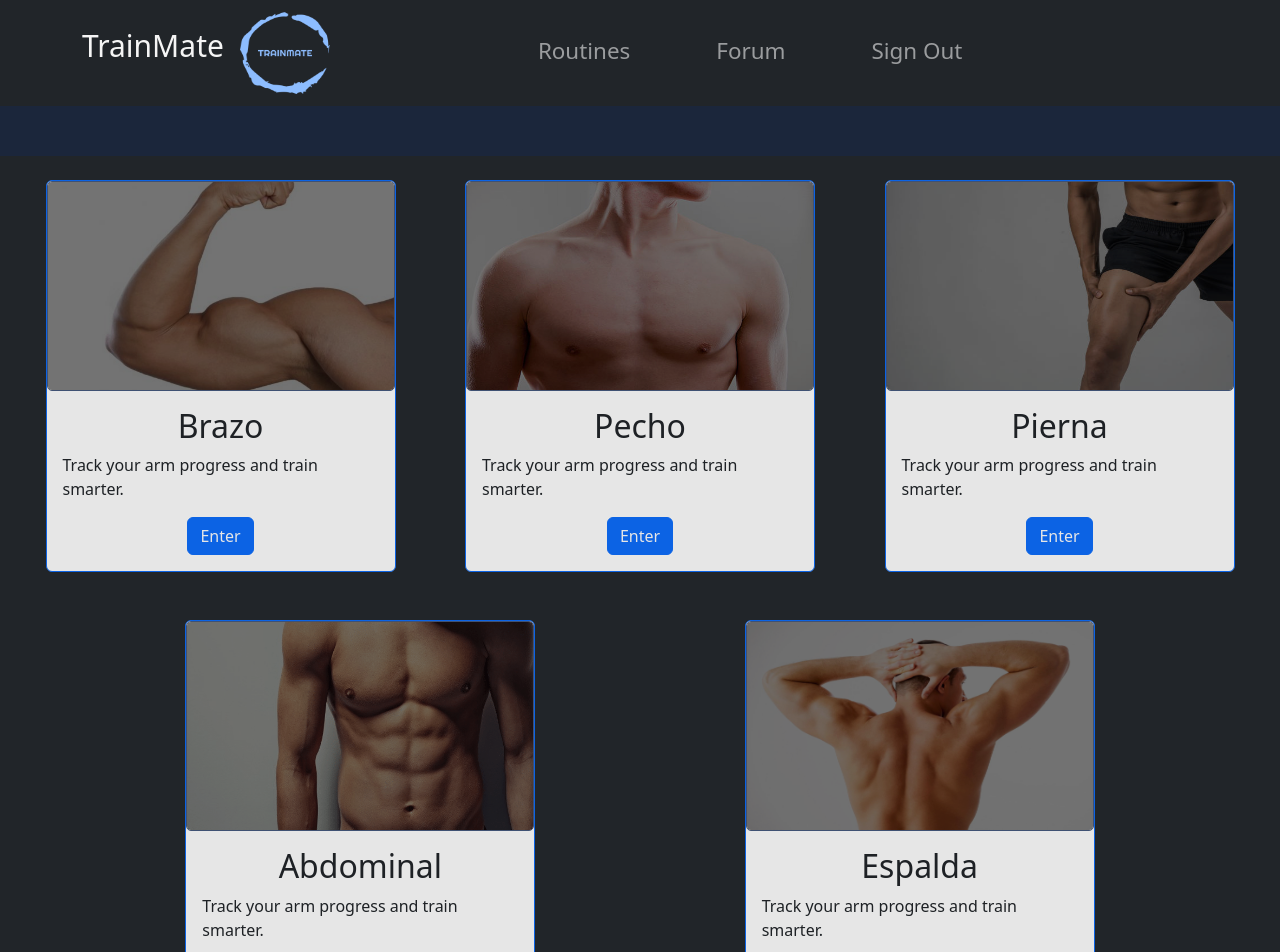
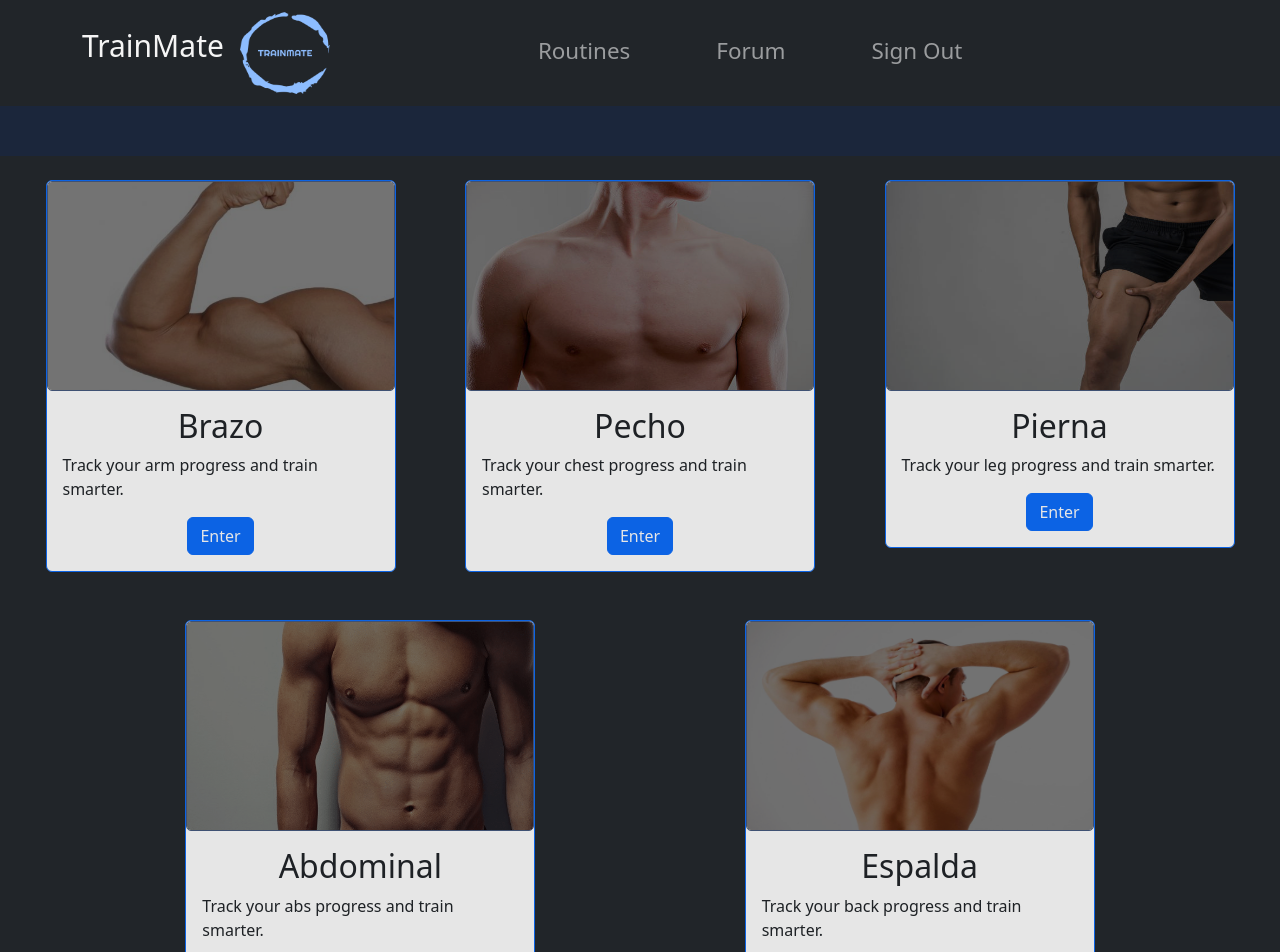
Before and after one commit to pedropanosyan/TrainMate, a React (Create React App) app in the folder train-mate/: page / in a window 1280 px wide. Shown: the top 952 px of the page. Built offline with nearby package versions, Linux system fonts and the light colour scheme.

Commit message:
changed the card name of each muscle

```diff
--- a/train-mate/src/components/cards/AbdominalCard.js
+++ b/train-mate/src/components/cards/AbdominalCard.js
@@ -12,7 +12,7 @@ function AbdominalCard() {
                         <Card.Body >
                             <Card.Title className="card-title"><h2>Abdominal</h2></Card.Title>
                             <Card.Text className="card-text">
-                                Track your arm progress and train smarter.
+                                Track your abs progress and train smarter.
                             </Card.Text>
                             <div className="d-flex">
                                 <Button className="m-auto" variant="primary">Enter</Button>
--- a/train-mate/src/components/cards/EspaldaCard.js
+++ b/train-mate/src/components/cards/EspaldaCard.js
@@ -12,7 +12,7 @@ function EspaldaCard() {
                         <Card.Body >
                             <Card.Title className="card-title"><h2>Espalda</h2></Card.Title>
                             <Card.Text className="card-text">
-                                Track your arm progress and train smarter.
+                                Track your back progress and train smarter.
                             </Card.Text>
                             <div className="d-flex">
                                 <Button className="m-auto" variant="primary">Enter</Button>
--- a/train-mate/src/components/cards/PechoCard.js
+++ b/train-mate/src/components/cards/PechoCard.js
@@ -10,7 +10,7 @@ function PechoCard() {
                         <Card.Body >
                             <Card.Title className="card-title"><h2>Pecho</h2></Card.Title>
                             <Card.Text className="card-text">
-                                Track your arm progress and train smarter.
+                                Track your chest progress and train smarter.
                             </Card.Text>
                             <div className="d-flex">
                                 <Button className="m-auto" variant="primary">Enter</Button>
--- a/train-mate/src/components/cards/PiernaCard.js
+++ b/train-mate/src/components/cards/PiernaCard.js
@@ -12,7 +12,7 @@ function PiernaCard() {
                         <Card.Body >
                             <Card.Title className="card-title"><h2>Pierna</h2></Card.Title>
                             <Card.Text className="card-text">
-                                Track your arm progress and train smarter.
+                                Track your leg progress and train smarter.
                             </Card.Text>
                             <div className="d-flex">
                                 <Button className="m-auto" variant="primary">Enter</Button>
```
